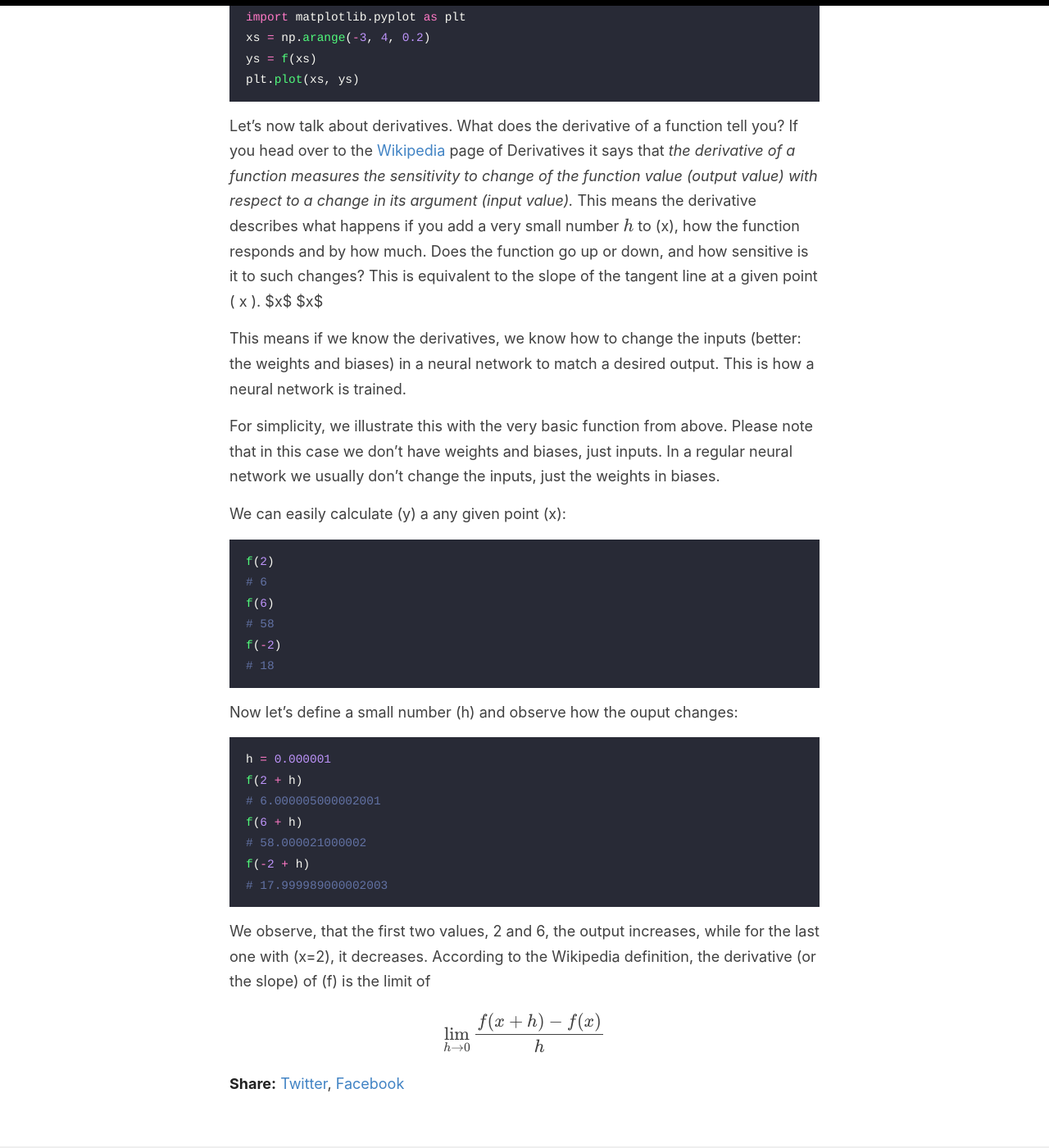
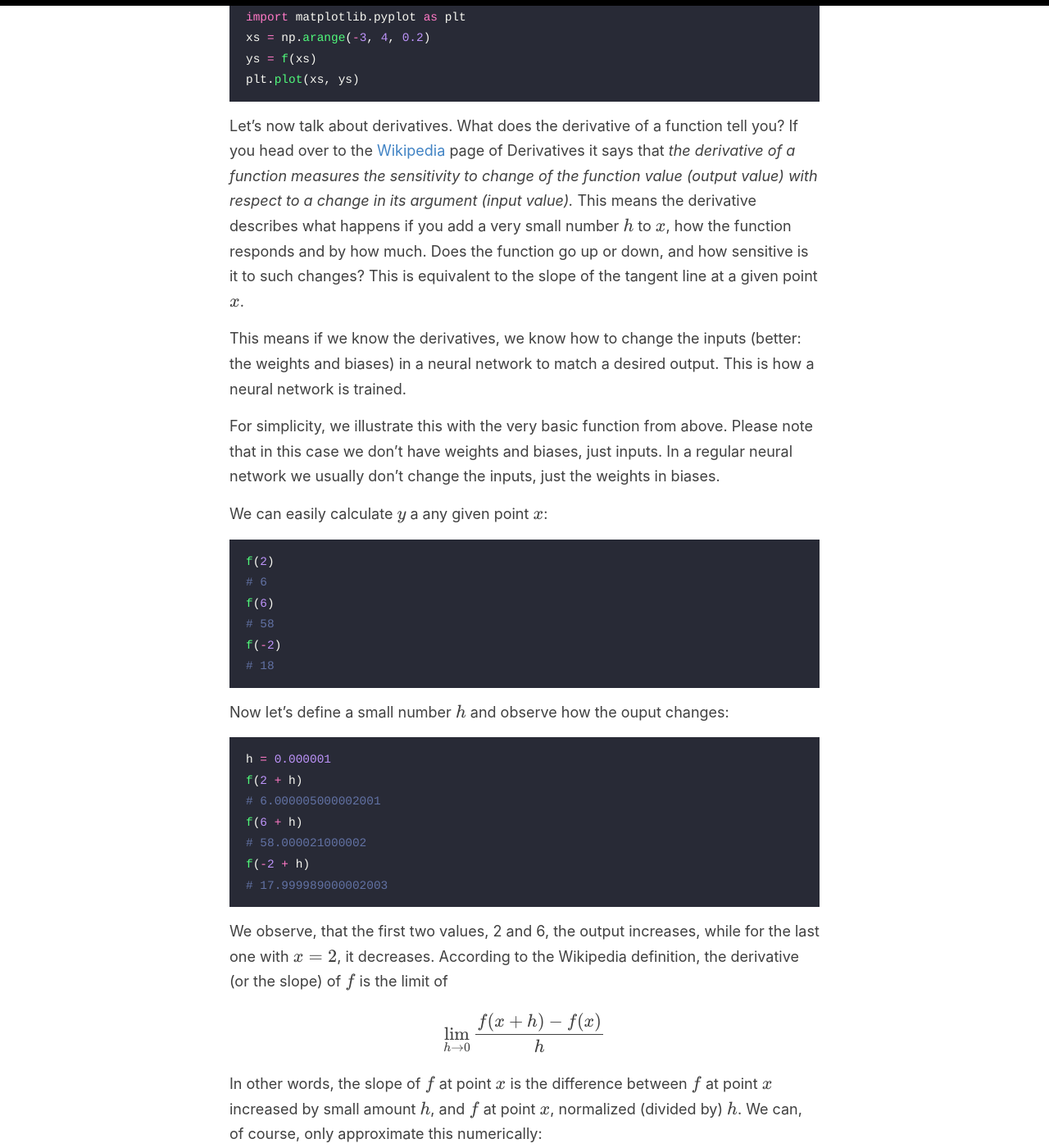
Before and after one commit to krz/krz.github.io, a Jekyll site: the page built from _posts/2018-04-09-backpropagation-explained.md, in a window 1280 px wide and 1400 px high, scrolled down 1026 px. Shown: the whole window at 82% size. Built offline with Jekyll 4.4.1, drawn with Linux system fonts in a browser that asks for light colours; some of the changed text lies outside the part shown.

Commit message:
Update 2018-04-09-backpropagation-explained.md

````diff
--- a/_posts/2018-04-09-backpropagation-explained.md
+++ b/_posts/2018-04-09-backpropagation-explained.md
@@ -29,13 +29,13 @@
 plt.plot(xs, ys)
 ```
 
-Let's now talk about derivatives. What does the derivative of a function tell you? If you head over to the [Wikipedia](https://en.wikipedia.org/wiki/Derivative) page of Derivatives it says that *the derivative of a function measures the sensitivity to change of the function value (output value) with respect to a change in its argument (input value).* This means the derivative describes what happens if you add a very small number \\( h \\) to \(x\), how the function responds and by how much. Does the function go up or down, and how sensitive is it to such changes? This is equivalent to the slope of the tangent line at a given point \( x \). $x$ \$x\$
+Let's now talk about derivatives. What does the derivative of a function tell you? If you head over to the [Wikipedia](https://en.wikipedia.org/wiki/Derivative) page of Derivatives it says that *the derivative of a function measures the sensitivity to change of the function value (output value) with respect to a change in its argument (input value).* This means the derivative describes what happens if you add a very small number \\(h\\) to \\(x\\), how the function responds and by how much. Does the function go up or down, and how sensitive is it to such changes? This is equivalent to the slope of the tangent line at a given point \\(x\\).
 
 This means if we know the derivatives, we know how to change the inputs (better: the weights and biases) in a neural network to match a desired output. This is how a neural network is trained.
 
 For simplicity, we illustrate this with the very basic function from above. Please note that in this case we don't have weights and biases, just inputs. In a regular neural network we usually don't change the inputs, just the weights in biases.
 
-We can easily calculate \(y\) a any given point \(x\):
+We can easily calculate \\(y\\) a any given point \\(x\\):
 
 ```python
 f(2)
@@ -46,7 +46,7 @@
 # 18
 ```
 
-Now let's define a small number \(h\) and observe how the ouput changes:
+Now let's define a small number \\(h\\) and observe how the ouput changes:
 
 ```python
 h = 0.000001
@@ -58,8 +58,20 @@
 # 17.999989000002003
 ```
 
-We observe, that the first two values, 2 and 6, the output increases, while for the last one with \(x=2\), it decreases. According to the Wikipedia definition, the derivative (or the slope) of \(f\) is the limit of
+We observe, that the first two values, 2 and 6, the output increases, while for the last one with \\(x=2\\), it decreases. According to the Wikipedia definition, the derivative (or the slope) of \\(f\\) is the limit of
 
 $$
 \lim_{h\rightarrow 0} \frac{f(x+h)-f(x)}{h}
 $$
+
+In other words, the slope of \\(f\\) at point \\(x\\) is the difference between \\(f\\) at point \\(x\\) increased by small amount \\(h\\), and \\(f\\) at point \\(x\\), normalized (divided by) \\(h\\). We can, of course, only approximate this numerically:
+
+```python
+h = 0.000001
+(f(2 + h) - f(2)) / h
+# 5.000002000876691
+(f(6 + h) - f(6)) / h
+# 21.000002000448603
+(f(-2 + h) - f(-2)) / h
+# -10.999997996918864
+```
````
